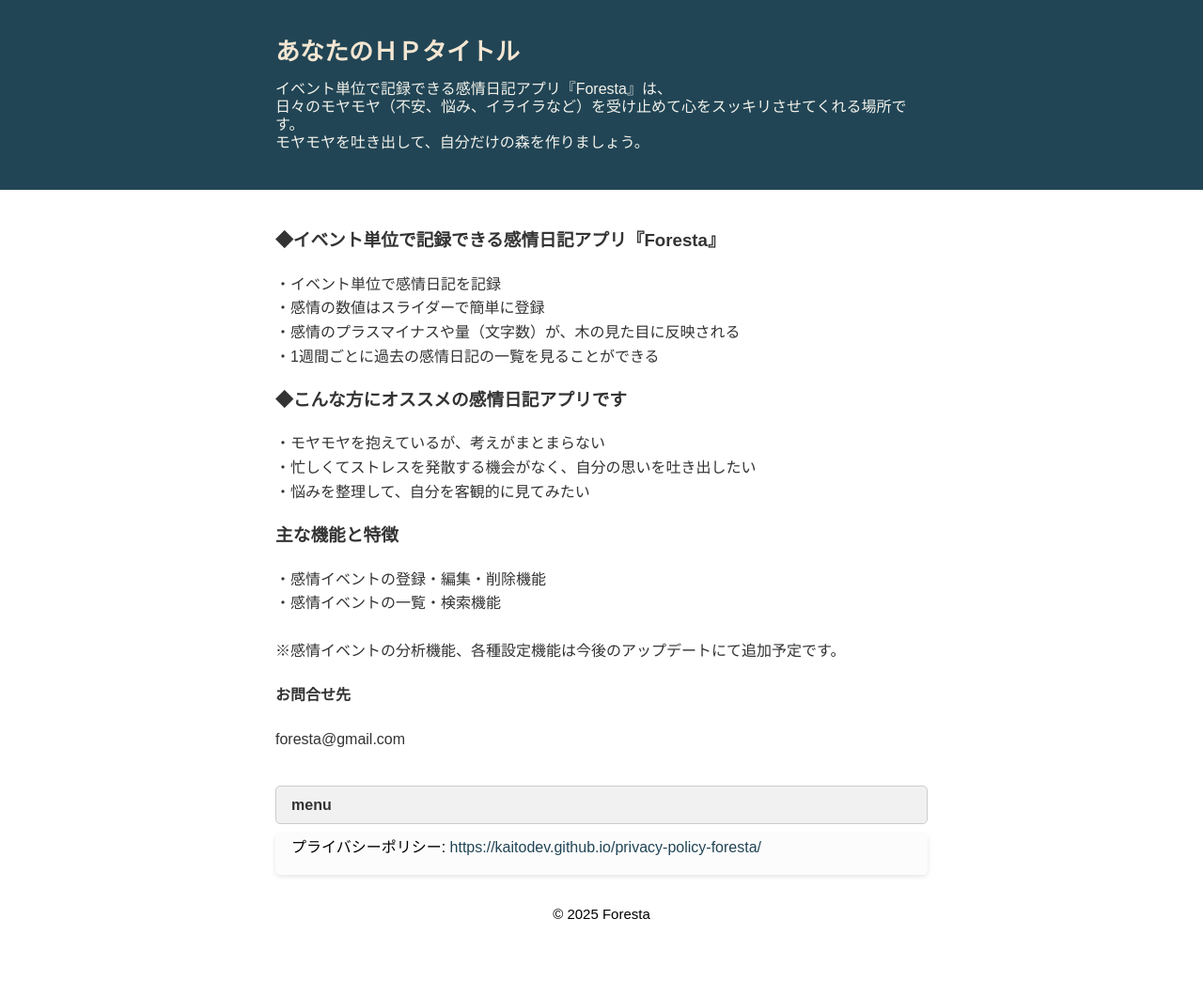
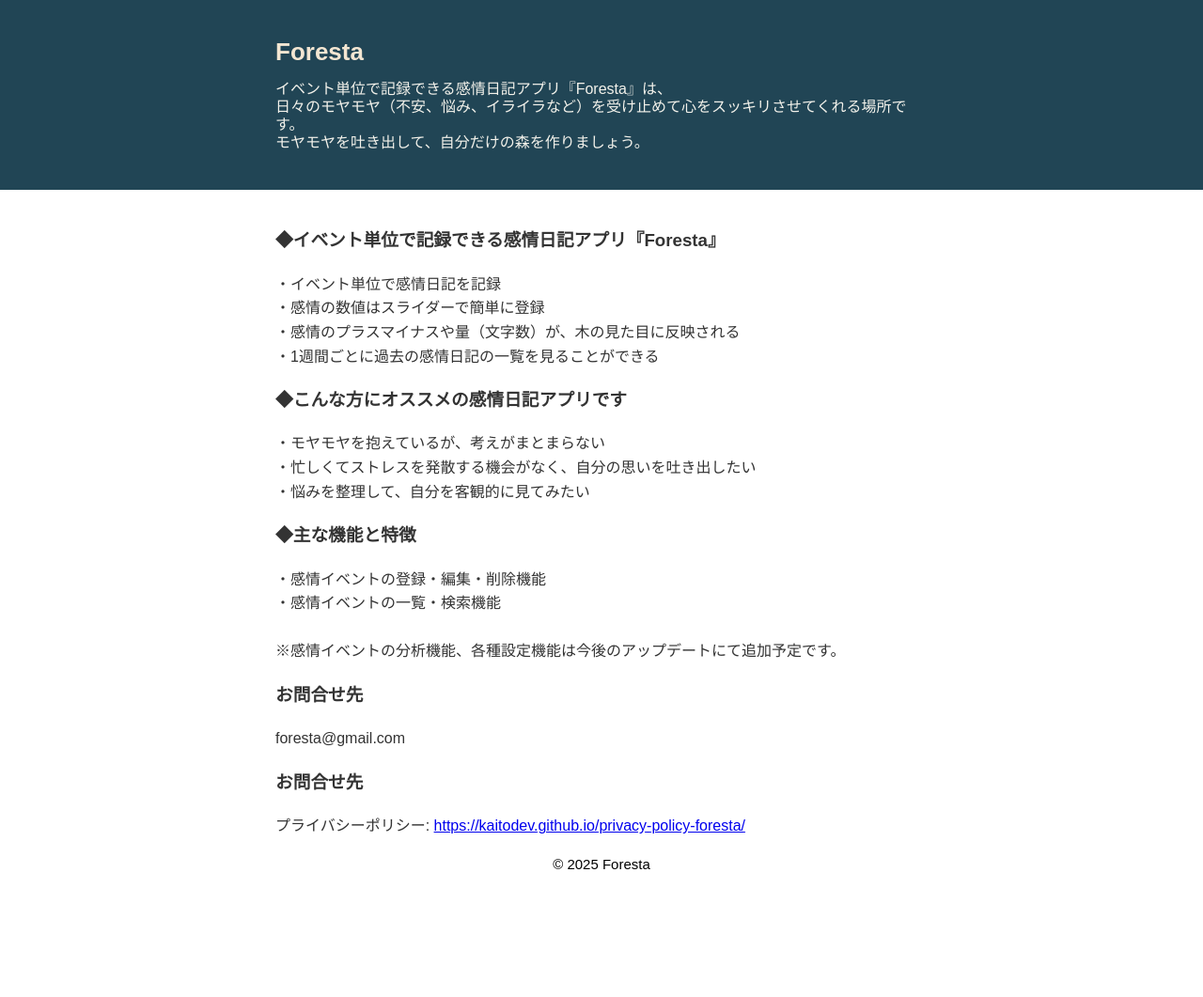
Before and after one commit to Kaitodev/support-page-foresta, a plain HTML site: page index.html in a window 1280 px wide. Shown: the whole page at 94% size. After the commit the page ends 1008 px from the top, so only its background shows below. Drawn offline with Linux system fonts and the light colour scheme.

Commit message:
Update index.html

```diff
--- a/index.html
+++ b/index.html
@@ -10,7 +10,7 @@
 </head>
 <body>
 <div id="outer">
-<header><div id="header-container"><div id="head-inner"><h1>あなたのＨＰタイトル</h1>
+<header><div id="header-container"><div id="head-inner"><h1>Foresta</h1>
 <p class="description">イベント単位で記録できる感情日記アプリ『Foresta』は、<br>
 日々のモヤモヤ（不安、悩み、イライラなど）を受け止めて心をスッキリさせてくれる場所です。<br>
 モヤモヤを吐き出して、自分だけの森を作りましょう。</p></div></div>
@@ -28,26 +28,19 @@
 <p>・モヤモヤを抱えているが、考えがまとまらない<br>
 ・忙しくてストレスを発散する機会がなく、自分の思いを吐き出したい<br>
 ・悩みを整理して、自分を客観的に見てみたい</p>
-<h3>主な機能と特徴</h3>
+<h3>◆主な機能と特徴</h3>
 <p>・感情イベントの登録・編集・削除機能<br>
 ・感情イベントの一覧・検索機能<br>
 <br>
 ※感情イベントの分析機能、各種設定機能は今後のアップデートにて追加予定です。</p>
 
-<h4>お問合せ先</h4>
+<h3>お問合せ先</h3>
 <p>foresta@gmail.com</p>
+
+<h3>お問合せ先</h3>
+<p>プライバシーポリシー: <a href="https://kaitodev.github.io/privacy-policy-foresta/">https://kaitodev.github.io/privacy-policy-foresta/</a></p>
 </div>
 </main>
-<aside>
-<div id="middle-inner">
-<div class="side-title">menu</div>
-<div class="side">
-<ul>
-<li>プライバシーポリシー: <a href="https://kaitodev.github.io/privacy-policy-foresta/">https://kaitodev.github.io/privacy-policy-foresta/</a></li>
-</ul>
-</div>
-</div>
-</aside>
 </div>
 <footer>© 2025 Foresta</footer>
 </div></body>
```
